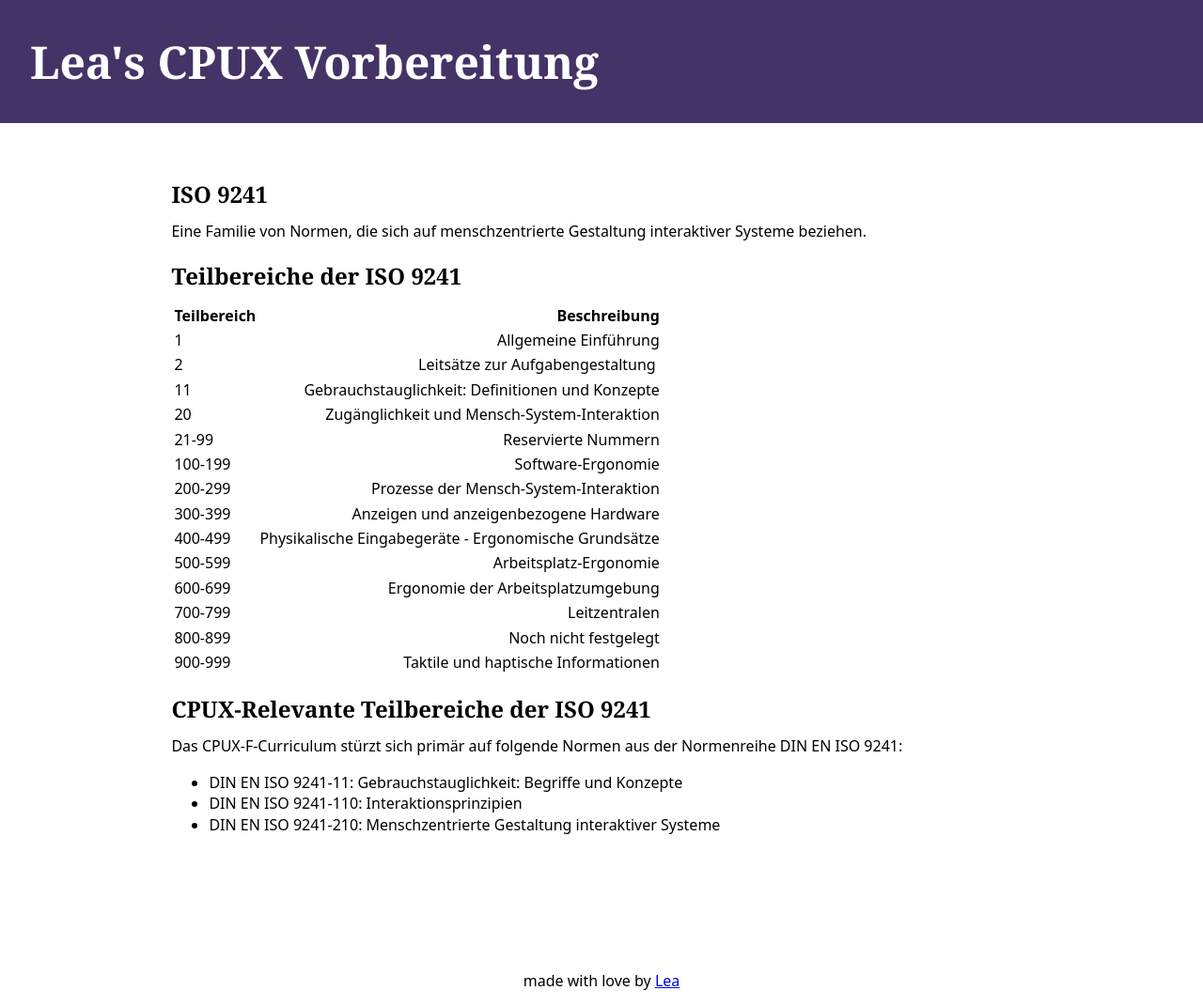
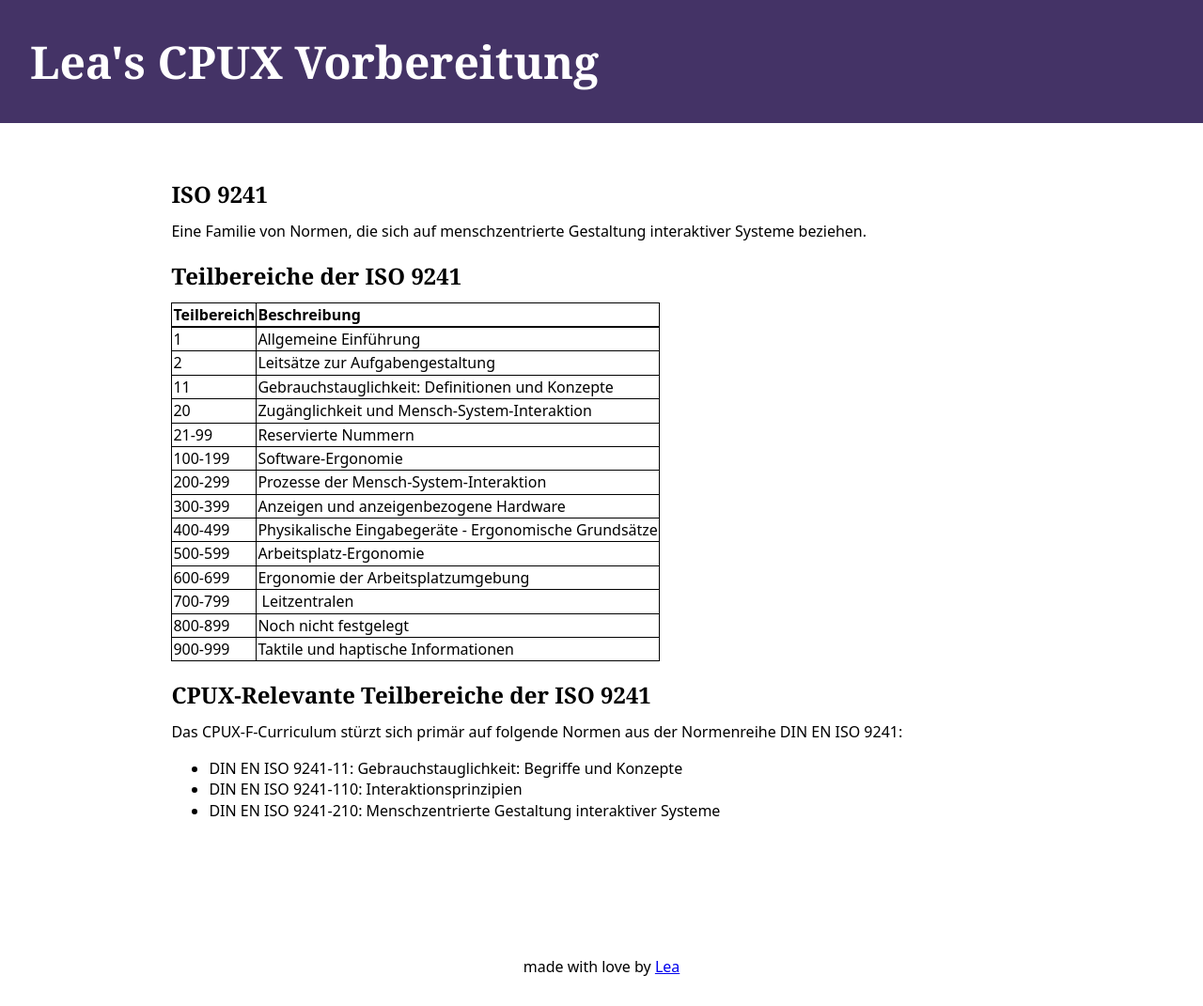
Before and after one commit to learosema/cpux-prep, a Jekyll site: the page built from definitionen-und-normen/iso-9241.md, in a window 1280 px wide. Shown: the whole page at 94% size. Built offline with Jekyll 4.4.1, drawn with Linux system fonts in a browser that asks for light colours; our own code applies the rules of GitHub Pages for plain Markdown files.

Commit message:
chore: beautify table styles

```diff
--- a/definitionen-und-normen/iso-9241.md
+++ b/definitionen-und-normen/iso-9241.md
@@ -6,7 +6,7 @@ Systeme beziehen.
 ## Teilbereiche der ISO 9241
 
 | Teilbereich | Beschreibung                                            |
-|:------------|--------------------------------------------------------:|
+|:------------|:--------------------------------------------------------|
 | 1           | Allgemeine Einführung                                   |
 | 2           | Leitsätze zur Aufgabengestaltung                        |
 | 11          | Gebrauchstauglichkeit: Definitionen und Konzepte        |
--- a/style.css
+++ b/style.css
@@ -62,3 +62,15 @@ footer {
   padding: 1rem;
   text-align: center;
 }
+
+table {
+  border-collapse: collapse;
+
+  td, th {
+    border: 1px solid currentColor;
+  }
+
+  th {
+    border-bottom-width: 2px;
+  }
+}
```
